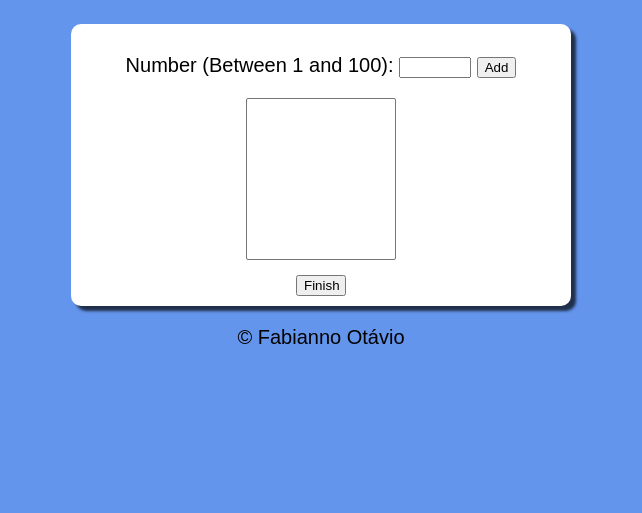
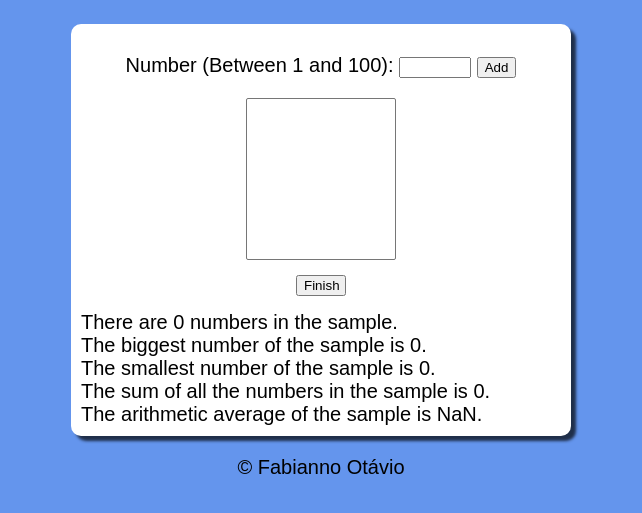
Before and after one commit to Fabianno-Otavio/sample-information-calculator, a plain HTML site: page index.html in a window 1280 px wide. Both pictures are taken after a click on the button "Finish". Shown: the part 75-588 px from the top of the page, without its empty margins (319-961 px from the left). Drawn offline with Linux system fonts and the light colour scheme.

Commit message:
feat: add the finish funcionality

```diff
--- a/index.html
+++ b/index.html
@@ -21,7 +21,7 @@
         <div>
             <select name="Samples" id="res" size = "10">
             </select>
-            <input type="button" value="Finish" id="finish">
+            <input type="button" value="Finish" id="finish" onclick="calc()">
         </div>
     </section>
     <footer>
--- a/script.js
+++ b/script.js
@@ -12,5 +12,50 @@ function addsample(){
         console.log(list)
     }
 }
+function calc(){
+    main=document.querySelector('section')
+    max = maxNum(list)
+    min = minNum(list)
+    s = sum(list)
+    avg = average(list)
 
+    main.innerHTML+=`There are ${list.length} numbers in the sample.<br>`
+    main.innerHTML+= `The biggest number of the sample is ${max}.<br>`
+    main.innerHTML+= `The smallest number of the sample is ${min}.<br>`
+    main.innerHTML+= `The sum of all the numbers in the sample is ${s}.<br>`
+    main.innerHTML+= `The arithmetic average of the sample is ${avg}.<br>`
+}
+
+function maxNum (x){
+    let max = 0
+    for(let i in x){
+        if(x[i]>max){
+            max=list[i]
+        }
+    }
+    return max
+}
+
+function minNum (x){
+    let min = maxNum(list)
+    for(let i in x){
+        if(x[i]<min){
+            min = list[i]
+        }
+    }
+    return min
+}
+
+function sum(x){
+    let s=0
+    for(let i in x){
+        s += x[i]
+    }
+    return s
+}
+
+function average(x){
+    avg = sum(x)/x.length
+    return avg
+}
 let list =[]
--- a/style.css
+++ b/style.css
@@ -34,6 +34,7 @@ div{
 div input{
     width:50px;
     margin-top:15px;
+    margin-bottom:15px;
 }
 
 select{
```
